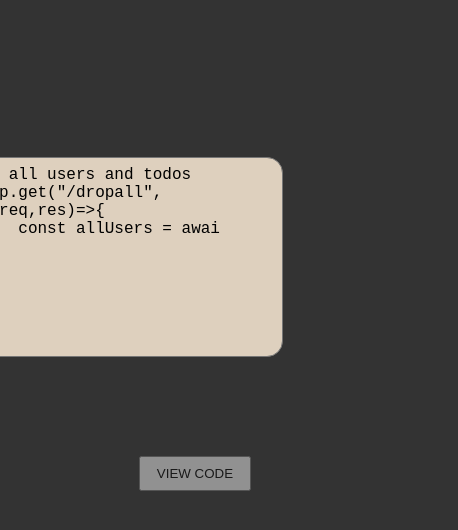
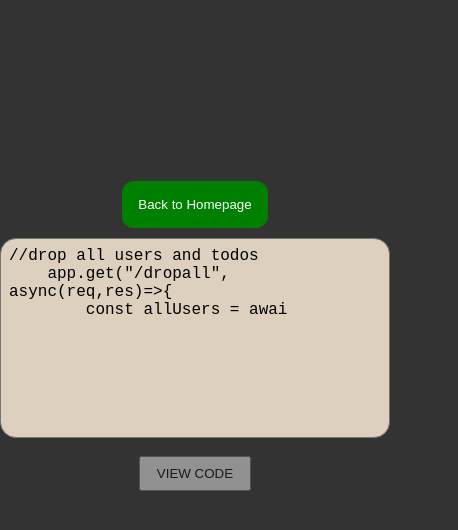
Before and after one commit to KylesTech95/database-playground-fork, a website: page views/drop.html in a window 390 px wide. Both pictures are taken after a click on the button "VIEW CODE". Shown: the part 226-756 px from the top of the page, 458 px wide, since content can reach past the window. Drawn offline with Linux system fonts and the light colour scheme; no server answers.

Commit message:
fork: mobile portrait text code

```diff
--- a/public/style.css
+++ b/public/style.css
@@ -322,14 +322,18 @@ margin-bottom:-5rem;
 .option{
     bottom:2rem;
 }
-.text-container{
-    display:none;
-}
+
 .view{
     display:block;
+    width: 100%;
+    display:flex;
+    flex-direction:column;
+    align-items:center;
+    justify-content:center;
+    position:relative;
 }
 .view>textarea{
     height:225px;
-    width:350px;
+    width:100%;
 }
 }
```
